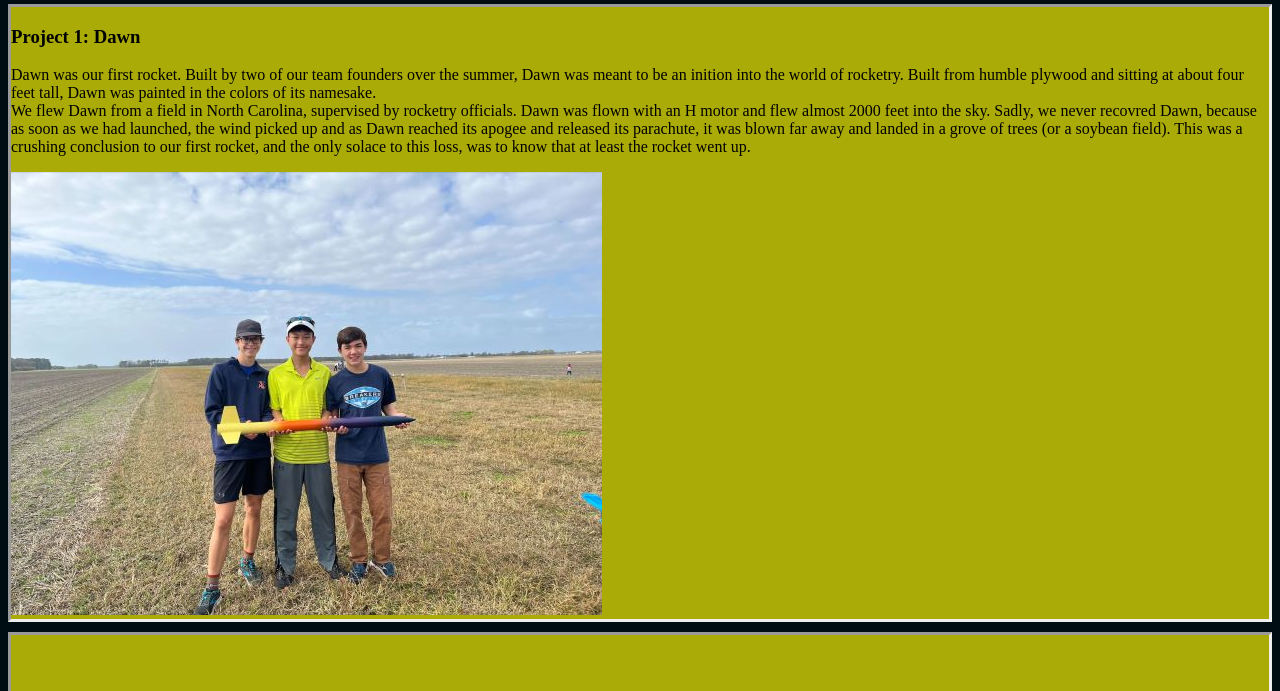
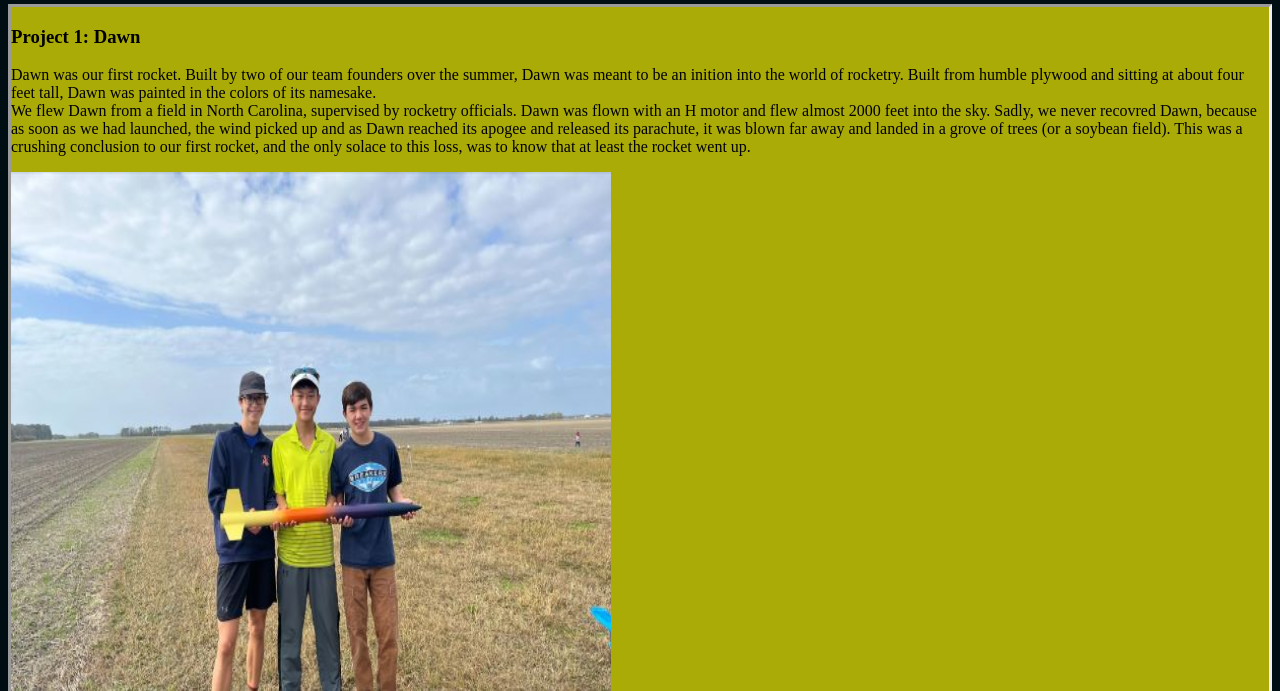
Before and after one commit to Newkid376/Newkid376.github.io, a plain HTML site: page RocketsWebPage.html in a window 1280 px wide. Shown: the part 82-773 px from the top of the page. Drawn offline with Linux system fonts and the light colour scheme.

Commit message:
Update RocketsWebPage.html

```diff
--- a/RocketsWebPage.html
+++ b/RocketsWebPage.html
@@ -15,7 +15,7 @@
             and as Dawn reached its apogee and released its parachute, it was blown far away and landed in a grove of trees (or a soybean field).
             This was a crushing conclusion to our first rocket, and the only solace to this loss, was to know that at least the rocket went up.
         </p>
-        <img src="Dawn.jpeg" alt="Dawn and the boys">
+        <img src="Dawn.jpeg" alt="Dawn and the boys" width="600" height="600">
         </div>
 
         <div class= "rocketsthemecolor back blockpad">
```
